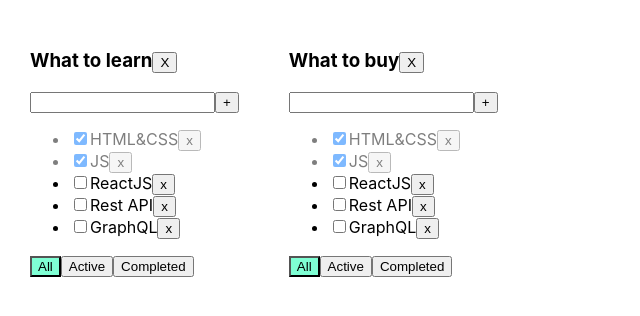
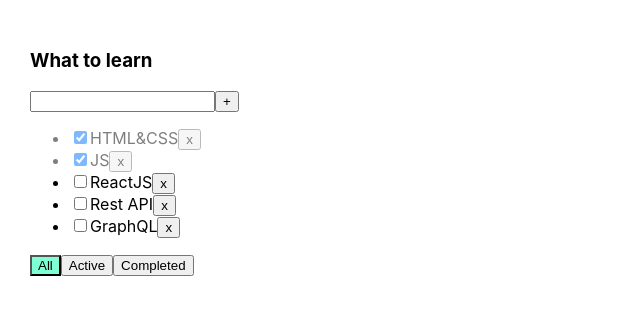
Before and after one commit to Ristretto1/inc_microtasks, a React (Create React App) app: page / in a window 1280 px wide. Shown: the top 316 px of the page, without its empty margins (0-640 px from the left). Built offline with nearby package versions, Linux system fonts and the light colour scheme.

Commit message:
new tasks

```diff
--- a/package.json
+++ b/package.json
@@ -10,10 +10,12 @@
     "@types/node": "^16.7.13",
     "@types/react": "^17.0.20",
     "@types/react-dom": "^17.0.9",
+    "@types/uuid": "^8.3.4",
     "react": "^17.0.2",
     "react-dom": "^17.0.2",
     "react-scripts": "5.0.0",
     "typescript": "^4.4.2",
+    "uuid": "^8.3.2",
     "web-vitals": "^2.1.0"
   },
   "scripts": {
--- a/src/App.tsx
+++ b/src/App.tsx
@@ -1,94 +1,67 @@
-import React, { useState } from 'react';
+import React, {useState} from 'react';
 import './App.css';
-import { TaskType, Todolist } from './Todolist';
-import { v1 } from 'uuid';
+import {Todolist} from './Todolist';
+import {v1} from 'uuid';
 
-export type FilterValuesType = 'all' | 'active' | 'completed';
-export type TodolistsType = {
-    id: string,
-    title: string,
-    filter: FilterValuesType
-}
-export type taskObjType = {
-    [key: string]: Array<TaskType>
-}
+export type FilterValuesType = "all" | "active" | "completed";
+
+function App() {
+
+    let [tasks, setTasks] = useState([
+        {id: v1(), title: "HTML&CSS", isDone: true},
+        {id: v1(), title: "JS", isDone: true},
+        {id: v1(), title: "ReactJS", isDone: false},
+        {id: v1(), title: "Rest API", isDone: false},
+        {id: v1(), title: "GraphQL", isDone: false},
+    ]);
+    let [filter, setFilter] = useState<FilterValuesType>("all");
 
 
-function App() {
-    const todolistId1 = v1()
-    const todolistId2 = v1()
-
-
-    let [todolists, setTodolists] = useState<Array<TodolistsType>>([
-        { id: todolistId1, title: 'What to learn', filter: 'all' },
-        { id: todolistId2, title: 'What to buy', filter: 'all' },
-    ])
-
-    let [tasks, setTasks] = useState<taskObjType>({
-        [todolistId1]: [
-            { id: v1(), title: 'HTML&CSS', isDone: true },
-            { id: v1(), title: 'JS', isDone: true },
-            { id: v1(), title: 'ReactJS', isDone: false },
-            { id: v1(), title: 'Rest API', isDone: false },
-            { id: v1(), title: 'GraphQL', isDone: false },
-        ],
-        [todolistId2]: [
-            { id: v1(), title: 'HTML&CSS', isDone: true },
-            { id: v1(), title: 'JS', isDone: true },
-            { id: v1(), title: 'ReactJS', isDone: false },
-            { id: v1(), title: 'Rest API', isDone: false },
-            { id: v1(), title: 'GraphQL', isDone: false },
-        ],
-    });
-
-    function removeTask(todolistId: string, id: string) {
-
-        setTasks({ ...tasks, [todolistId]: tasks[todolistId].filter(el => el.id !== id) })
+    function removeTask(id: string) {
+        let filteredTasks = tasks.filter(t => t.id != id);
+        setTasks(filteredTasks);
     }
 
-    function addTask(todolistId: string, title: string) {
-        let newTask = { id: v1(), title: title, isDone: false };
-        setTasks({ ...tasks, [todolistId]: [newTask, ...tasks[todolistId]] });
+    function addTask(title: string) {
+        let task = {id: v1(), title: title, isDone: false};
+        let newTasks = [task, ...tasks];
+        setTasks(newTasks);
     }
 
-    function changeStatus(todolistId: string, taskId: string, isDoneValue: boolean) {
-        setTasks({ ...tasks, [todolistId]: tasks[todolistId].map(el => el.id === taskId ? { ...el, isDone: isDoneValue } : el) })
+    function changeStatus(taskId: string, isDone: boolean) {
+        let task = tasks.find(t => t.id === taskId);
+        if (task) {
+            task.isDone = isDone;
+        }
+
+        setTasks([...tasks]);
     }
 
 
+    let tasksForTodolist = tasks;
 
-    function changeFilter(todolistId: string, value: FilterValuesType) {
-        setTodolists(todolists.map(el => el.id === todolistId ? { ...el, filter: value } : el))
+    if (filter === "active") {
+        tasksForTodolist = tasks.filter(t => t.isDone === false);
     }
-    const removeTDL = (todolistId: string) => {
-        setTodolists(todolists.filter(el => el.id !== todolistId))
-        delete tasks[todolistId]
+    if (filter === "completed") {
+        tasksForTodolist = tasks.filter(t => t.isDone === true);
+    }
+
+    function changeFilter(value: FilterValuesType) {
+        setFilter(value);
     }
 
 
     return (
         <div className="App">
-            {todolists.map((el) => {
-                let tasksForTodolist = tasks[el.id];
-                if (el.filter === 'active') tasksForTodolist = tasks[el.id].filter(t => !t.isDone);
-                if (el.filter === 'completed') tasksForTodolist = tasks[el.id].filter(t => t.isDone);
-                return (
-                    <Todolist
-                        key={el.id}
-                        title={el.title}
-                        tasks={tasksForTodolist}
-                        removeTask={removeTask}
-                        changeFilter={changeFilter}
-                        addTask={addTask}
-                        changeTaskStatus={changeStatus}
-                        filter={el.filter}
-                        todolistId={el.id}
-                        removeTDL={removeTDL}
-                    />
-                )
-            })}
-
-
+            <Todolist title="What to learn"
+                      tasks={tasksForTodolist}
+                      removeTask={removeTask}
+                      changeFilter={changeFilter}
+                      addTask={addTask}
+                      changeTaskStatus={changeStatus}
+                      filter={filter}
+            />
         </div>
     );
 }
--- a/src/Todolist.tsx
+++ b/src/Todolist.tsx
@@ -1,7 +1,7 @@
-import React, { ChangeEvent, KeyboardEvent, useState } from 'react';
-import { FilterValuesType } from './App';
+import React, {ChangeEvent, KeyboardEvent, useState} from 'react';
+import {FilterValuesType} from './App';
 
-export type TaskType = {
+type TaskType = {
     id: string
     title: string
     isDone: boolean
@@ -10,26 +10,24 @@
 type PropsType = {
     title: string
     tasks: Array<TaskType>
-    removeTask: (todolistId: string, taskId: string) => void
-    changeFilter: (todolistId: string, value: FilterValuesType) => void
-    addTask: (todolistId: string, title: string) => void
-    changeTaskStatus: (todolistId: string, taskId: string, isDone: boolean) => void
+    removeTask: (taskId: string) => void
+    changeFilter: (value: FilterValuesType) => void
+    addTask: (title: string) => void
+    changeTaskStatus: (taskId: string, isDone: boolean) => void
     filter: FilterValuesType
-    todolistId: string
-    removeTDL: (todolistId: string) => void
 }
 
 export function Todolist(props: PropsType) {
 
-    let [title, setTitle] = useState('')
+    let [title, setTitle] = useState("")
     let [error, setError] = useState<string | null>(null)
 
     const addTask = () => {
-        if (title.trim() !== '') {
-            props.addTask(props.todolistId, title.trim());
-            setTitle('');
+        if (title.trim() !== "") {
+            props.addTask(title.trim());
+            setTitle("");
         } else {
-            setError('Title is required');
+            setError("Title is required");
         }
     }
 
@@ -44,22 +42,18 @@
         }
     }
 
-    const onAllClickHandler = () => props.changeFilter(props.todolistId, 'all');
-    const onActiveClickHandler = () => props.changeFilter(props.todolistId, 'active');
-    const onCompletedClickHandler = () => props.changeFilter(props.todolistId, 'completed');
-    const removeTDLHandler = () => props.removeTDL(props.todolistId)
+    const onAllClickHandler = () => props.changeFilter("all");
+    const onActiveClickHandler = () => props.changeFilter("active");
+    const onCompletedClickHandler = () => props.changeFilter("completed");
+
 
     return <div>
-        <h3>
-            {props.title}
-            <button onClick={removeTDLHandler}>X</button>
-        </h3>
-
+        <h3>{props.title}</h3>
         <div>
             <input value={title}
-                onChange={onChangeHandler}
-                onKeyPress={onKeyPressHandler}
-                className={error ? 'error' : ''}
+                   onChange={onChangeHandler}
+                   onKeyPress={onKeyPressHandler}
+                   className={error ? "error" : ""}
             />
             <button onClick={addTask}>+</button>
             {error && <div className="error-message">{error}</div>}
@@ -67,15 +61,15 @@
         <ul>
             {
                 props.tasks.map(t => {
-                    const onClickHandler = () => props.removeTask(props.todolistId, t.id)
+                    const onClickHandler = () => props.removeTask(t.id)
                     const onChangeHandler = (e: ChangeEvent<HTMLInputElement>) => {
-                        props.changeTaskStatus(props.todolistId, t.id, e.currentTarget.checked);
+                        props.changeTaskStatus(t.id, e.currentTarget.checked);
                     }
 
-                    return <li key={t.id} className={t.isDone ? 'is-done' : ''}>
+                    return <li key={t.id} className={t.isDone ? "is-done" : ""}>
                         <input type="checkbox"
-                            onChange={onChangeHandler}
-                            checked={t.isDone} />
+                               onChange={onChangeHandler}
+                               checked={t.isDone}/>
                         <span>{t.title}</span>
                         <button onClick={onClickHandler}>x</button>
                     </li>
@@ -83,15 +77,12 @@
             }
         </ul>
         <div>
-            <button className={props.filter === 'all' ? 'active-filter' : ''}
-                onClick={onAllClickHandler}>All
-            </button>
-            <button className={props.filter === 'active' ? 'active-filter' : ''}
-                onClick={onActiveClickHandler}>Active
-            </button>
-            <button className={props.filter === 'completed' ? 'active-filter' : ''}
-                onClick={onCompletedClickHandler}>Completed
-            </button>
+            <button className={props.filter === 'all' ? "active-filter" : ""}
+                    onClick={onAllClickHandler}>All</button>
+            <button className={props.filter === 'active' ? "active-filter" : ""}
+                onClick={onActiveClickHandler}>Active</button>
+            <button className={props.filter === 'completed' ? "active-filter" : ""}
+                onClick={onCompletedClickHandler}>Completed</button>
         </div>
     </div>
 }
```
Also changed, not shown: 1 other file (tests, documents, lock files or other folders).
